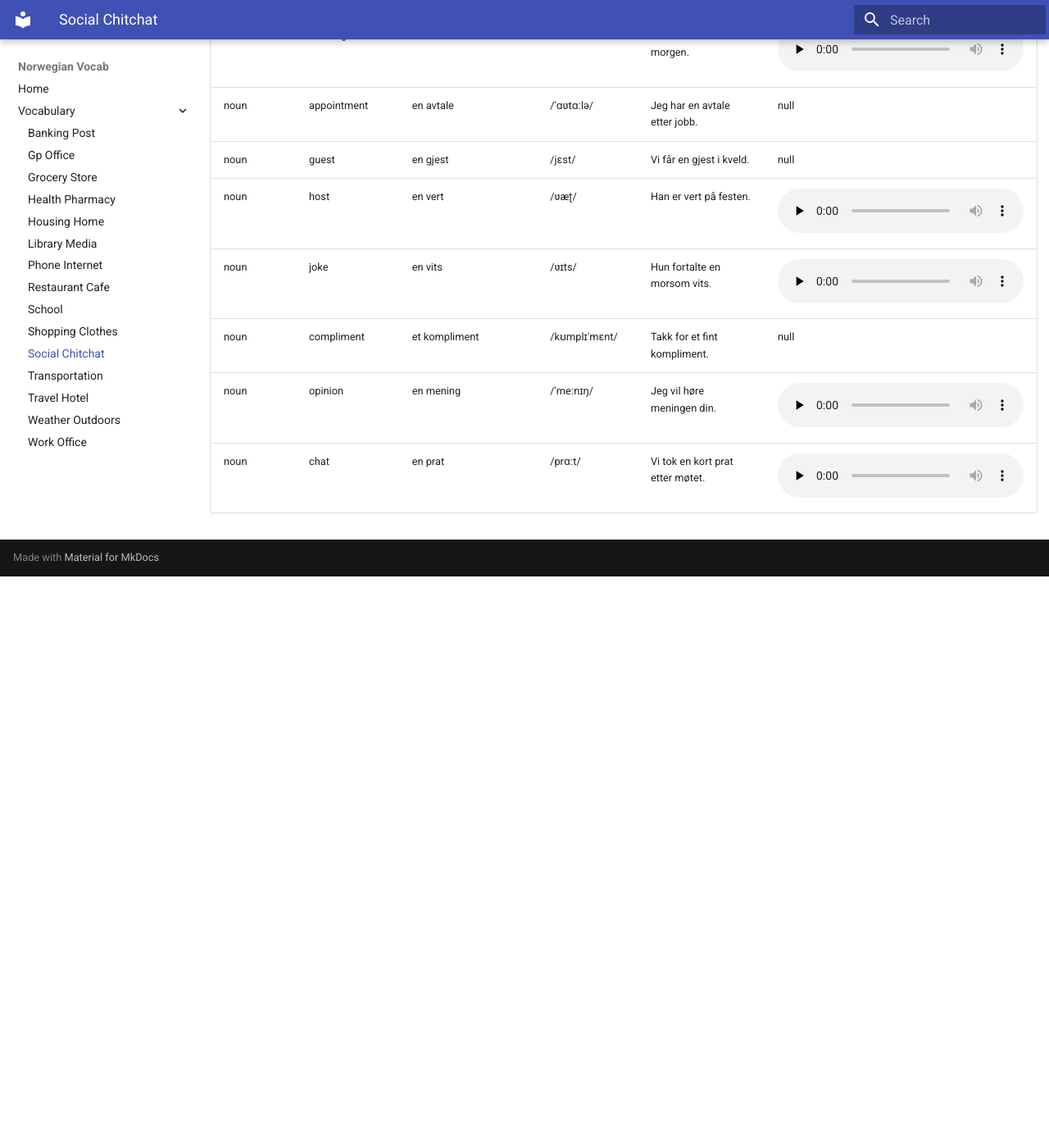
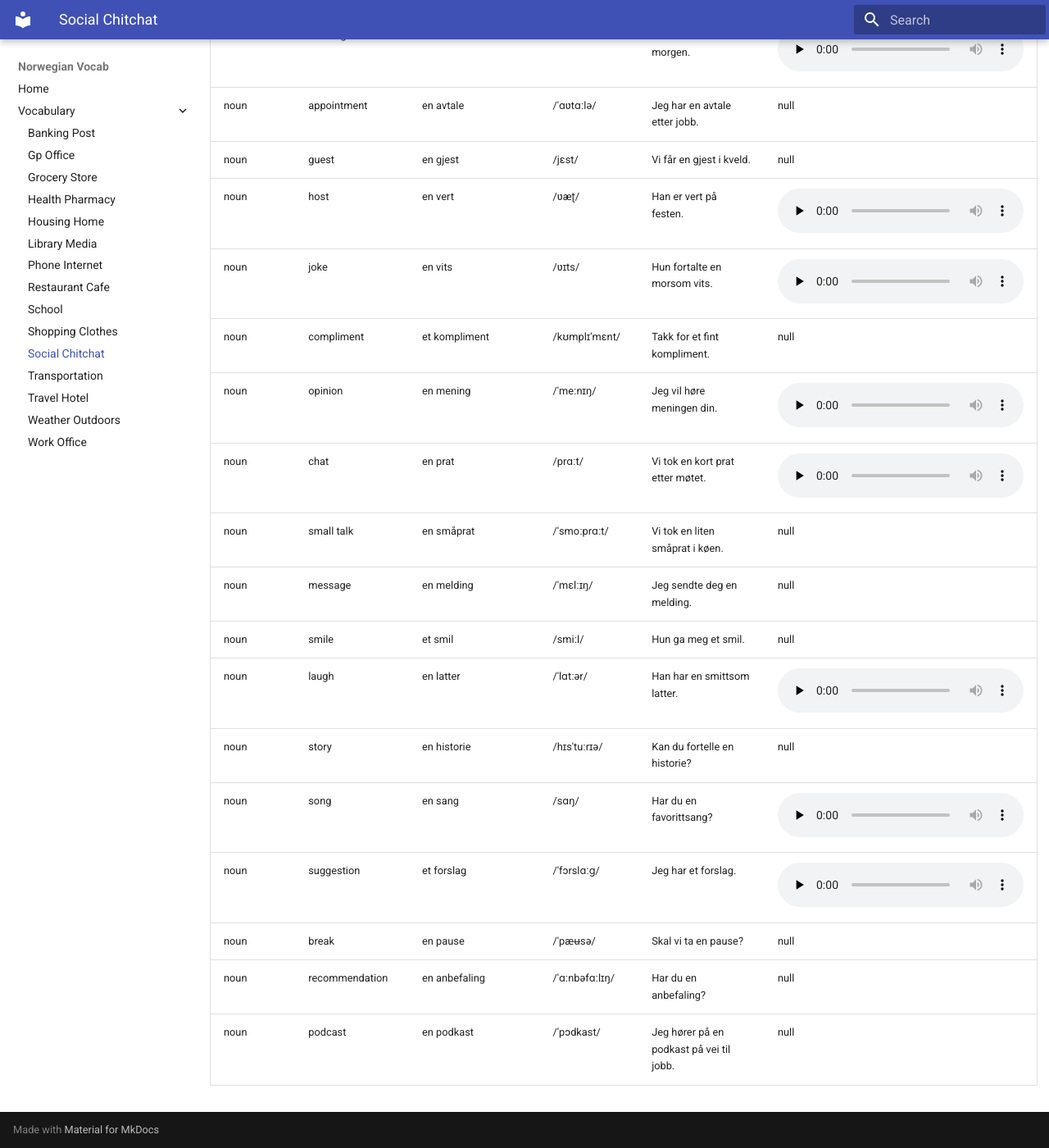
Before and after one commit to danelee2601/norwegian-vocab, an MkDocs documentation site: the page built from docs/vocab/social_chitchat.md, in a window 1280 px wide and 1400 px high, scrolled down 9510 px. Shown: the whole window at 82% size. Built offline with MkDocs 1.6.1 and Material for MkDocs 9.7.7, drawn with Linux system fonts in a browser that asks for light colours; before the commit the page ends 10213 px from its top, so only the background shows below that.

Commit message:
Add social chitchat vocab entries
- Add 10 everyday nouns to social chitchat TSV and docs table\n- Include Forvo audio for latter, sang, and forslag

```diff
--- a/docs/vocab/social_chitchat.md
+++ b/docs/vocab/social_chitchat.md
@@ -133,3 +133,13 @@ Source: `vocab/social_chitchat.tsv`
 | noun | compliment | et kompliment | /kʊmplɪˈmɛnt/ | Takk for et fint kompliment. | null |
 | noun | opinion | en mening | /ˈmeːnɪŋ/ | Jeg vil høre meningen din. | <audio controls preload="none" src="../../assets/audio/forvo_no/no_mening_856519_001.mp3"></audio> |
 | noun | chat | en prat | /prɑːt/ | Vi tok en kort prat etter møtet. | <audio controls preload="none" src="../../assets/audio/forvo_no/no_prat_4328322_001.mp3"></audio> |
+| noun | small talk | en småprat | /ˈsmoːprɑːt/ | Vi tok en liten småprat i køen. | null |
+| noun | message | en melding | /ˈmɛlːɪŋ/ | Jeg sendte deg en melding. | null |
+| noun | smile | et smil | /smiːl/ | Hun ga meg et smil. | null |
+| noun | laugh | en latter | /ˈlɑtːər/ | Han har en smittsom latter. | <audio controls preload="none" src="../../assets/audio/forvo_no/no_latter_4331378_001.mp3"></audio> |
+| noun | story | en historie | /hɪsˈtuːrɪə/ | Kan du fortelle en historie? | null |
+| noun | song | en sang | /sɑŋ/ | Har du en favorittsang? | <audio controls preload="none" src="../../assets/audio/forvo_no/no_sang_780309_001.mp3"></audio> |
+| noun | suggestion | et forslag | /ˈfɔrslɑːɡ/ | Jeg har et forslag. | <audio controls preload="none" src="../../assets/audio/forvo_no/no_forslag_7666960_001.mp3"></audio> |
+| noun | break | en pause | /ˈpæʉsə/ | Skal vi ta en pause? | null |
+| noun | recommendation | en anbefaling | /ˈɑːnbəfɑːlɪŋ/ | Har du en anbefaling? | null |
+| noun | podcast | en podkast | /ˈpɔdkast/ | Jeg hører på en podkast på vei til jobb. | null |
```
Also changed, not shown: 4 other files.
